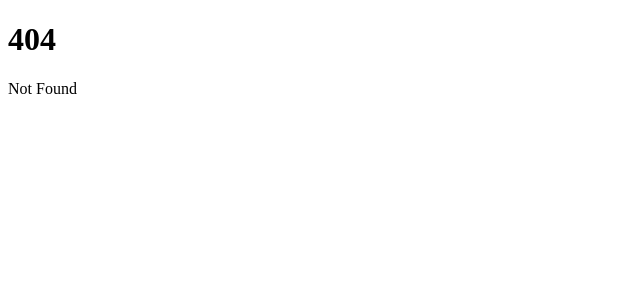
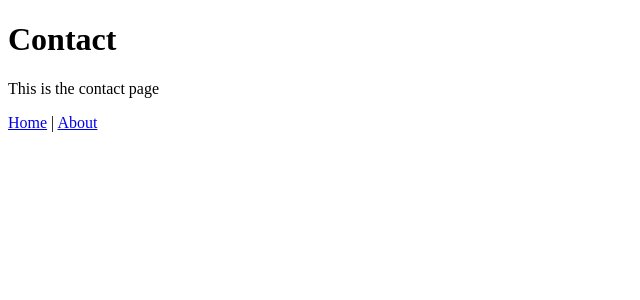
Before and after one commit to adricatena/svelte-spa, a SvelteKit app: page /contact in a window 1280 px wide. Before the commit this address had no page. Shown: the top 300 px of the page, without its empty margins (0-640 px from the left). Built offline with nearby package versions, Linux system fonts and the light colour scheme.

Commit message:
feat: add initial routing pages for home, about, and contact

```diff
--- a/src/routes/+page.svelte
+++ b/src/routes/+page.svelte
@@ -1,2 +1,3 @@
-<h1>Welcome to SvelteKit</h1>
-<p>Visit <a href="https://svelte.dev/docs/kit">svelte.dev/docs/kit</a> to read the documentation</p>
+<h1>Home</h1>
+<p>This is the home page</p>
+<a href="/about">About</a> | <a href="/contact">Contact</a>
--- /dev/null
+++ b/src/routes/about/+page.svelte
@@ -0,0 +1,3 @@
+<h1>About</h1>
+<p>This is the about page</p>
+<a href="/">Home</a> | <a href="/contact">Contact</a>
--- /dev/null
+++ b/src/routes/contact/+page.svelte
@@ -0,0 +1,3 @@
+<h1>Contact</h1>
+<p>This is the contact page</p>
+<a href="/">Home</a> | <a href="/about">About</a>
```
Also changed, not shown: 1 other file (tests, documents, lock files or other folders).
